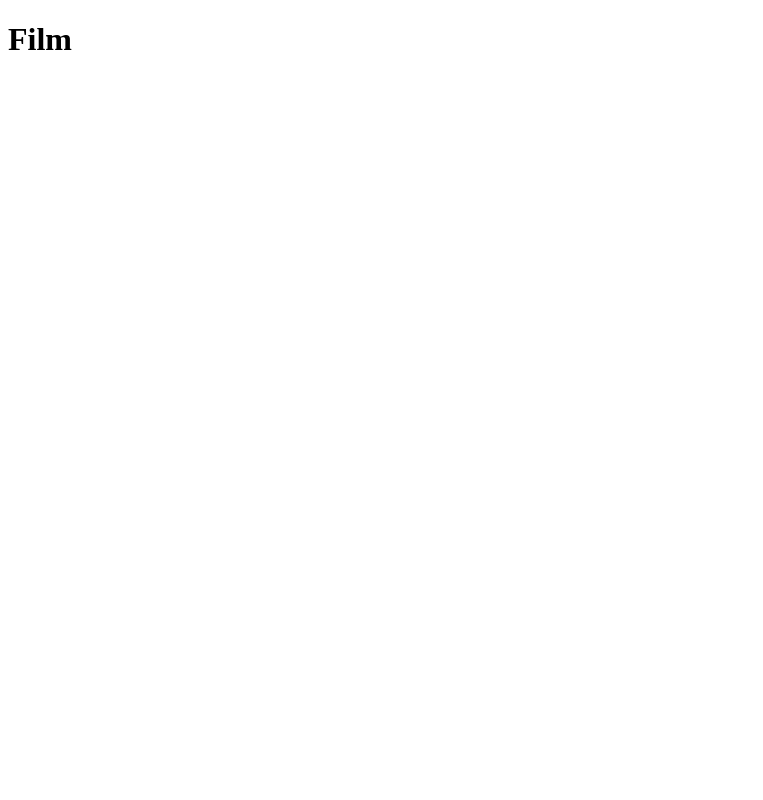
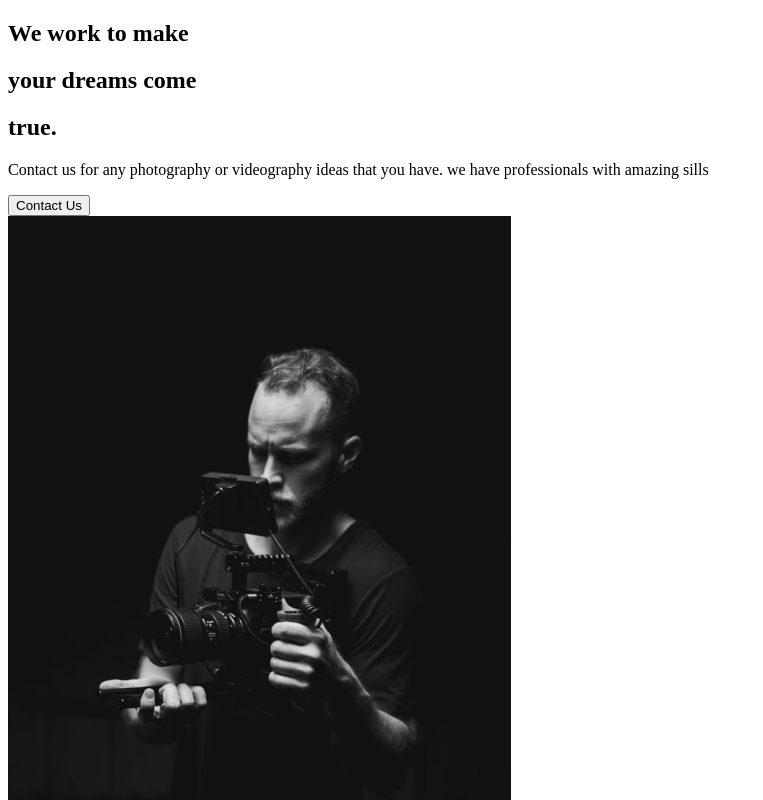
Before and after one commit to fardeenmohd/react-creator-portfolio, a React (Create React App) app: page / in a window 1280 px wide. Shown: the top 800 px of the page, without its empty margins (0-763 px from the left). Built offline with nearby package versions, Linux system fonts and the light colour scheme.

Commit message:
Add about section for about us page

```diff
--- a/src/App.js
+++ b/src/App.js
@@ -1,7 +1,10 @@
+import React from "react";
+import AboutUs from "./pages/AboutUs";
+
 function App() {
   return (
     <div className="App">
-      <h1>Film</h1>
+      <AboutUs />
     </div>
   );
 }
--- /dev/null
+++ b/src/components/AboutSection.js
@@ -0,0 +1,33 @@
+import React from "react";
+import home1 from "../img/home1.png";
+const AboutSection = () => {
+  return (
+    <div>
+      <div className="description">
+        <div className="title">
+          <div className="hide">
+            <h2>We work to make</h2>
+          </div>
+          <div className="hide">
+            <h2>
+              your <span>dreams</span> come
+            </h2>
+          </div>
+          <div className="hide">
+            <h2>true.</h2>
+          </div>
+        </div>
+        <p>
+          Contact us for any photography or videography ideas that you have. we
+          have professionals with amazing sills
+        </p>
+        <button>Contact Us</button>
+      </div>
+      <div className="image">
+        <img src={home1} alt="" />
+      </div>
+    </div>
+  );
+};
+
+export default AboutSection;
--- /dev/null
+++ b/src/pages/AboutUs.js
@@ -0,0 +1,7 @@
+import React from "react";
+import AboutSection from "../components/AboutSection";
+const AboutUs = () => {
+  return <AboutSection />;
+};
+
+export default AboutUs;
```
